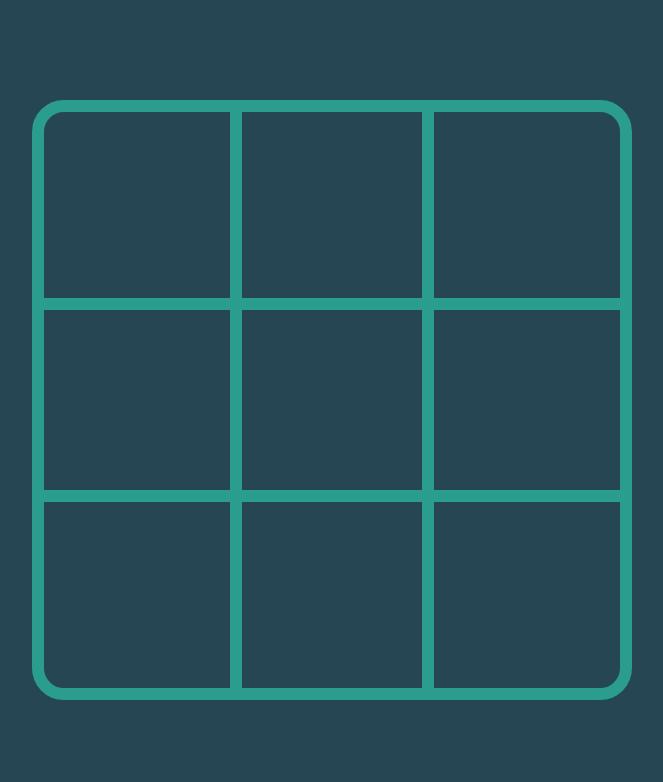
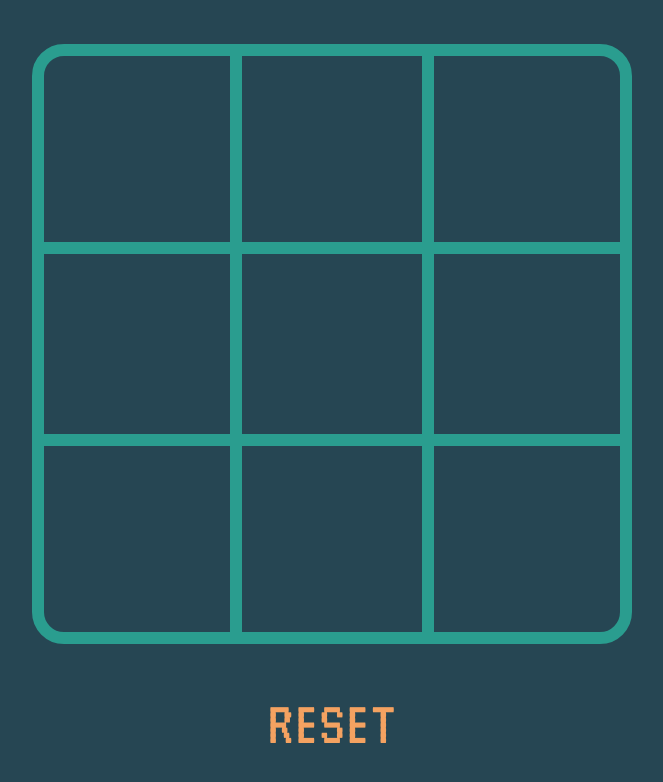
Before and after one commit to CyrilOlanolan/tictactoe, a plain HTML site: page src/index.html in a window 1280 px wide. Shown: the whole page, without its empty margins (308-971 px from the left). Drawn offline with Linux system fonts and the light colour scheme.

Commit message:
feat: added reset button

```diff
--- a/src/index.html
+++ b/src/index.html
@@ -5,6 +5,12 @@
     <meta name="viewport" content="width=device-width, initial-scale=1.0" />
     <title>OLANOLAN - TIC TAC TOE</title>
     <link href="styles.css" rel="stylesheet" type="text/css" />
+    <link rel="preconnect" href="https://fonts.googleapis.com" />
+    <link rel="preconnect" href="https://fonts.gstatic.com" crossorigin />
+    <link
+      href="https://fonts.googleapis.com/css2?family=VT323&display=swap"
+      rel="stylesheet"
+    />
     <script src="scripts.js" async defer></script>
   </head>
   <body>
@@ -28,6 +34,9 @@
           </tr>
         </table>
       </div>
+      <div class="playground__controls">
+        <button class="reset">RESET</button>
+      </div>
     </section>
   </body>
 </html>
--- a/src/scripts.js
+++ b/src/scripts.js
@@ -174,3 +174,8 @@ for (let row of table) {
     cell.addEventListener("click", addSymbol);
   }
 }
+
+// Adds click listener to the reset button
+document.getElementsByClassName("reset")[0].addEventListener("click", () => {
+  resetGame();
+});
--- a/src/styles.css
+++ b/src/styles.css
@@ -9,6 +9,7 @@
   --color-border: #2a9d8f;
   --color-circle: #e9c46a;
   --color-x: #e76f51;
+  --color-white: #ffffff;
 }
 
 * {
@@ -31,6 +32,7 @@ body {
   height: 100vh;
   width: 100%;
   display: flex;
+  flex-direction: column;
   align-items: center;
   justify-content: center;
 }
@@ -65,3 +67,20 @@ body {
   background-color: var(--color-border, #2a9d8f);
   transition: ease-in-out 0.3s;
 }
+
+.playground .playground__controls .reset {
+  background-color: transparent;
+  border: none;
+  color: var(--color-foreground, #f4a261);
+  font-family: "VT323", system-ui, -apple-system, BlinkMacSystemFont, "Segoe UI",
+    Roboto, Oxygen, Ubuntu, Cantarell, "Open Sans", "Helvetica Neue", sans-serif;
+  font-size: 8vmin;
+  margin-top: 3rem;
+  cursor: pointer;
+  transition: ease-in-out 0.3s;
+}
+
+.playground .playground__controls .reset:hover {
+  color: var(--color-white, #ffffff);
+  transition: ease-in-out 0.3s;
+}
```
